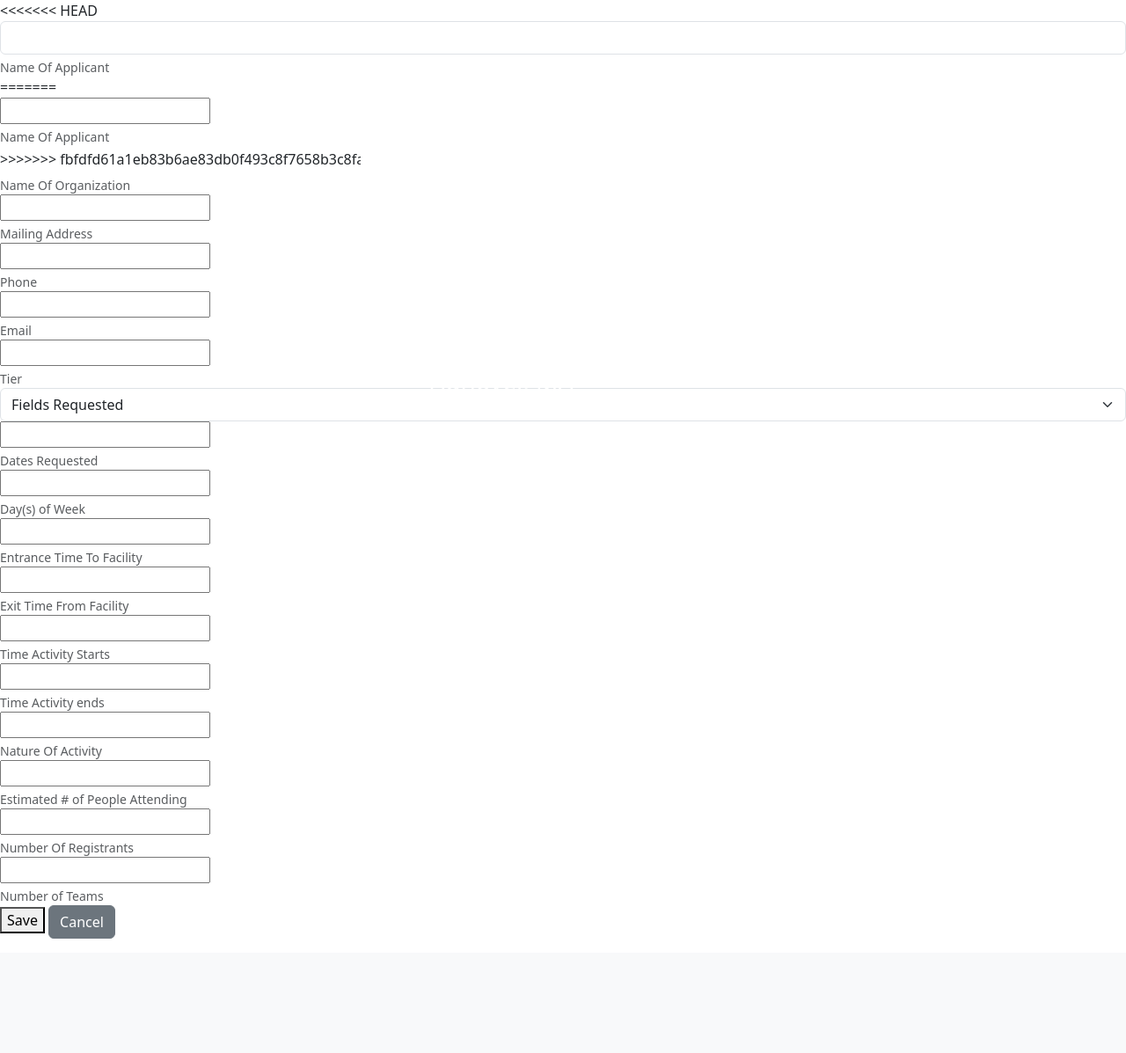
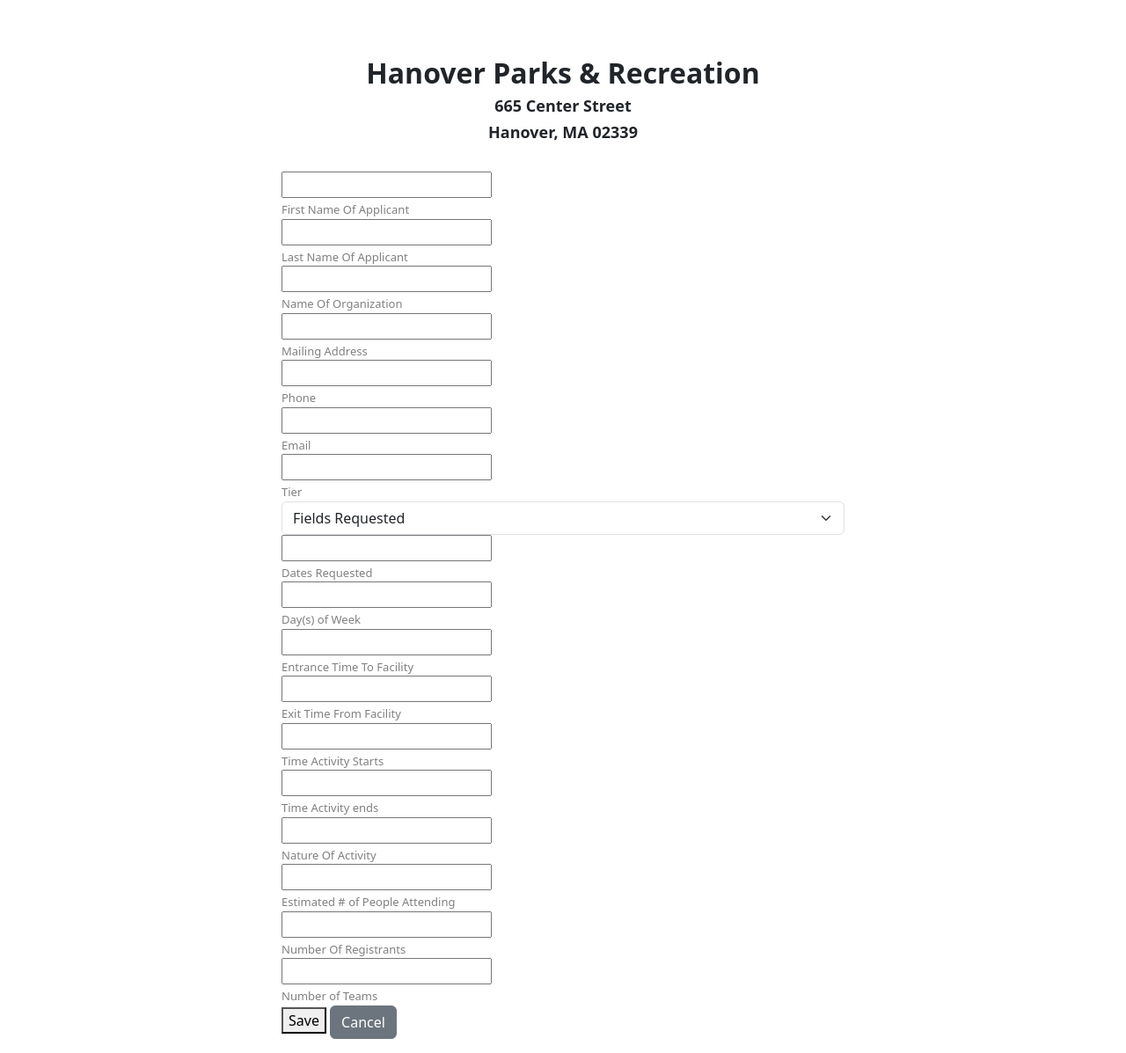
Before and after one commit to apolk25/hanover-park-permits, a PHP site: page /form.php in a window 1280 px wide. Shown: the part 56-1253 px from the top of the page at 88% size. Before the commit the page ends 1123 px from the top, so only its background shows below. Run offline with PHP 8.4, Linux system fonts and the light colour scheme.

Commit message:
Fixed form and some other stuff

```diff
--- a/web/form.php
+++ b/web/form.php
@@ -48,15 +48,12 @@
 
 
 <form action="insert.php" method="POST">
-<<<<<<< HEAD
-    <div class="container-form">
-        <input type="name" class="form-control form-name" id="exampleInputEmail1" aria-describedby="emailHelp">
-        <div id="emailHelp" class="form-text">Name Of Applicant</div>
-=======
-    <div class="conatiner-form">
-        <input name="name" >
-        <div class="form-text">Name Of Applicant</div>
->>>>>>> fbfdfd61a1eb83b6ae83db0f493c8f7658b3c8fa
+  <div class="conatiner-form">
+        <input type="cus_first_name" >
+        <div class="form-text">First Name Of Applicant</div>
+
+        <input name="cus_last_name" >
+        <div class="form-text">Last Name Of Applicant</div>
 
         <input name="org" >
         <div class="form-text">Name Of Organization</div>
--- a/web/index.php
+++ b/web/index.php
@@ -30,7 +30,7 @@
     <div class="bottom-cover">
         <a href="https://www.hanover-ma.gov/"><img src="banner.png" class="banner"></a>
     </div>
-    <div class="container">
+    <div class="index-container">
         <div class="button-div">
             <h1 class="field-text">Proceed to Form</h1>
             <a href="form.php"><button class="button button5 centered">Apply Now</button></a>
--- a/web/style.css
+++ b/web/style.css
@@ -32,24 +32,26 @@
 
  } */
 
- .container {
+ .index-container {
     text-align:center;
     float: right;
     position: absolute;
     left: 32%;
     top: 25%;
     z-index: 1000;
-    background-color: white;
+    /* background-color: white; */
     padding: 75px;
-    color: #FFFFFF;
+    /* color: #FFFFFF; */
     font-weight: bold;
     width: 25%;
     height: 25%;
-
+    backdrop-filter: blur(5px) brightness(0.5);
+    border: 5px solid gainsboro;
+    border-radius: 10px;
  }
 
  .field-text {
-    color:black;
+    color:white;
     font-family: 'Secular One', sans-serif;
  }
 
@@ -74,3 +76,48 @@
 .landingimg {
     border-radius: 10px;
 }
+
+.titleTicket {
+    text-align: center;
+    color: black;
+    font-size: xx-large;
+    font-weight: 900;
+
+}
+
+.container{
+    padding-top: 5%;
+    padding-bottom: 2%;
+}
+
+.credTicket {
+    text-align: center;
+    font-size: 32;
+    font-weight: 800;
+}
+
+.addTicket {
+    text-align: center;
+    font-size: 18;
+    font-weight: 800;
+}
+
+
+.form-name {
+    border: none;
+    border-bottom: 2px solid black;
+    width: 35%;
+    border-radius: 0%;
+}
+
+.conatiner-form {
+    padding-left: 25%;
+    padding-right: 25%;
+}
+
+.form-text {
+    color: grey;
+    font-size: small;
+    font-weight: 400;
+
+}
```
Also changed, not shown: web/available-fields.php (+18 -5 lines).
